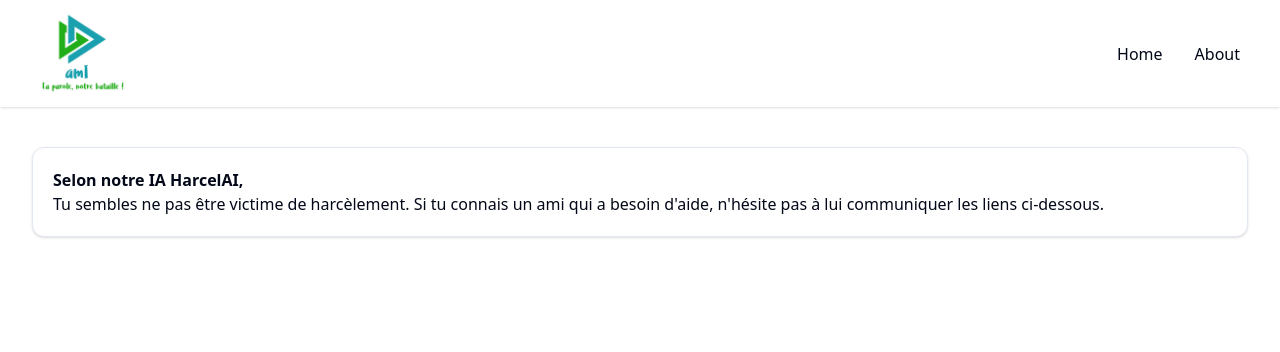
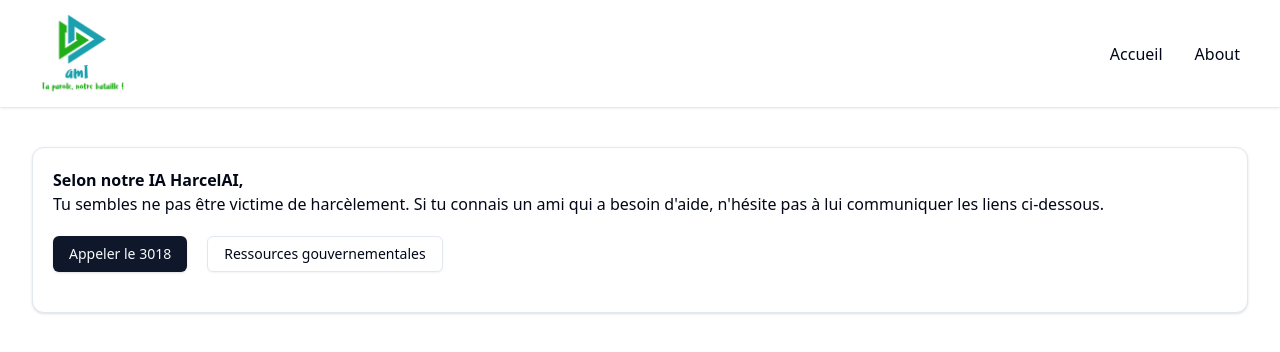
Before and after one commit to Erwan8989/workshop-2024, a Vue app: page /result in a window 1280 px wide. Shown: the top 352 px of the page. Built offline with nearby package versions, Linux system fonts and the light colour scheme.

Commit message:
qrbhethethrzghugoejpmlg;

```diff
--- a/src/components/Header.vue
+++ b/src/components/Header.vue
@@ -8,7 +8,7 @@ import { RouterLink } from 'vue-router';
     <nav>
       <ul class="flex space-x-8">
         <li>
-          <RouterLink to="/">Home</RouterLink>
+          <RouterLink to="/">Accueil</RouterLink>
         </li>
         <li>
           <RouterLink to="/about">About</RouterLink>
--- a/src/components/ui/card/Card.vue
+++ b/src/components/ui/card/Card.vue
@@ -1,6 +1,6 @@
 <script setup lang="ts">
 import type { HTMLAttributes } from 'vue'
-import { cn } from '@/lib/utils'
+import { cn } from '../../../lib/utils';
 
 const props = defineProps<{
   class?: HTMLAttributes['class']
--- a/src/components/ui/card/CardContent.vue
+++ b/src/components/ui/card/CardContent.vue
@@ -1,6 +1,6 @@
 <script setup lang="ts">
 import type { HTMLAttributes } from 'vue'
-import { cn } from '@/lib/utils'
+import { cn } from '../../../lib/utils';
 
 const props = defineProps<{
   class?: HTMLAttributes['class']
--- a/src/components/ui/card/CardDescription.vue
+++ b/src/components/ui/card/CardDescription.vue
@@ -1,6 +1,6 @@
 <script setup lang="ts">
 import type { HTMLAttributes } from 'vue'
-import { cn } from '@/lib/utils'
+import { cn } from '../../../lib/utils';
 
 const props = defineProps<{
   class?: HTMLAttributes['class']
--- a/src/components/ui/card/CardFooter.vue
+++ b/src/components/ui/card/CardFooter.vue
@@ -1,6 +1,6 @@
 <script setup lang="ts">
 import type { HTMLAttributes } from 'vue'
-import { cn } from '@/lib/utils'
+import { cn } from '../../../lib/utils';
 
 const props = defineProps<{
   class?: HTMLAttributes['class']
--- a/src/components/ui/card/CardHeader.vue
+++ b/src/components/ui/card/CardHeader.vue
@@ -1,6 +1,6 @@
 <script setup lang="ts">
 import type { HTMLAttributes } from 'vue'
-import { cn } from '@/lib/utils'
+import { cn } from '../../../lib/utils';
 
 const props = defineProps<{
   class?: HTMLAttributes['class']
--- a/src/components/ui/card/CardTitle.vue
+++ b/src/components/ui/card/CardTitle.vue
@@ -1,6 +1,6 @@
 <script setup lang="ts">
 import type { HTMLAttributes } from 'vue'
-import { cn } from '@/lib/utils'
+import { cn } from '../../../lib/utils';
 
 const props = defineProps<{
   class?: HTMLAttributes['class']
--- a/src/views/Game.vue
+++ b/src/views/Game.vue
@@ -37,11 +37,17 @@
   </Card>
 
   <template v-else>
+    <Card class="p-5 flex flex-col gap-5 items-center justify-center">
+      <p>
+        Le test est terminé. Nous allons compiler les résultats pour vous. Veuillez terminer le test.
+      </p>
+
     <RouterLink to="/result">
       <Button>
         Terminer le test
       </Button>
     </RouterLink>
+    </Card>
   </template>
 
   <pre>
--- a/src/views/Result.vue
+++ b/src/views/Result.vue
@@ -4,6 +4,7 @@
   import Loading from 'vue-loading-overlay';
   import 'vue-loading-overlay/dist/css/index.css';
 import Card from "../components/ui/card/Card.vue";
+import Button from "../components/ui/button/Button.vue";
 
   const store = useGameStore();
 
@@ -38,5 +39,23 @@ import Card from "../components/ui/card/Card.vue";
     </p>
 
     <p>{{ result }}</p>
+
+
+    <div class="inline-flex items-center gap-5 my-5 mx-auto">
+      <a href="tel:3018">
+        <Button variant="default">
+          Appeler le 3018
+        </Button>
+      </a>
+      <a
+        href="https://www.service-public.fr/particuliers/vosdroits/F32239"
+        target="_blank"
+        ref="noopener noreferrer"
+      >
+        <Button variant="outline">
+          Ressources gouvernementales
+        </Button>
+      </a>
+    </div>
   </Card>
 </template>
```
Also changed, not shown: 2 other files (tests, documents, lock files or other folders).
